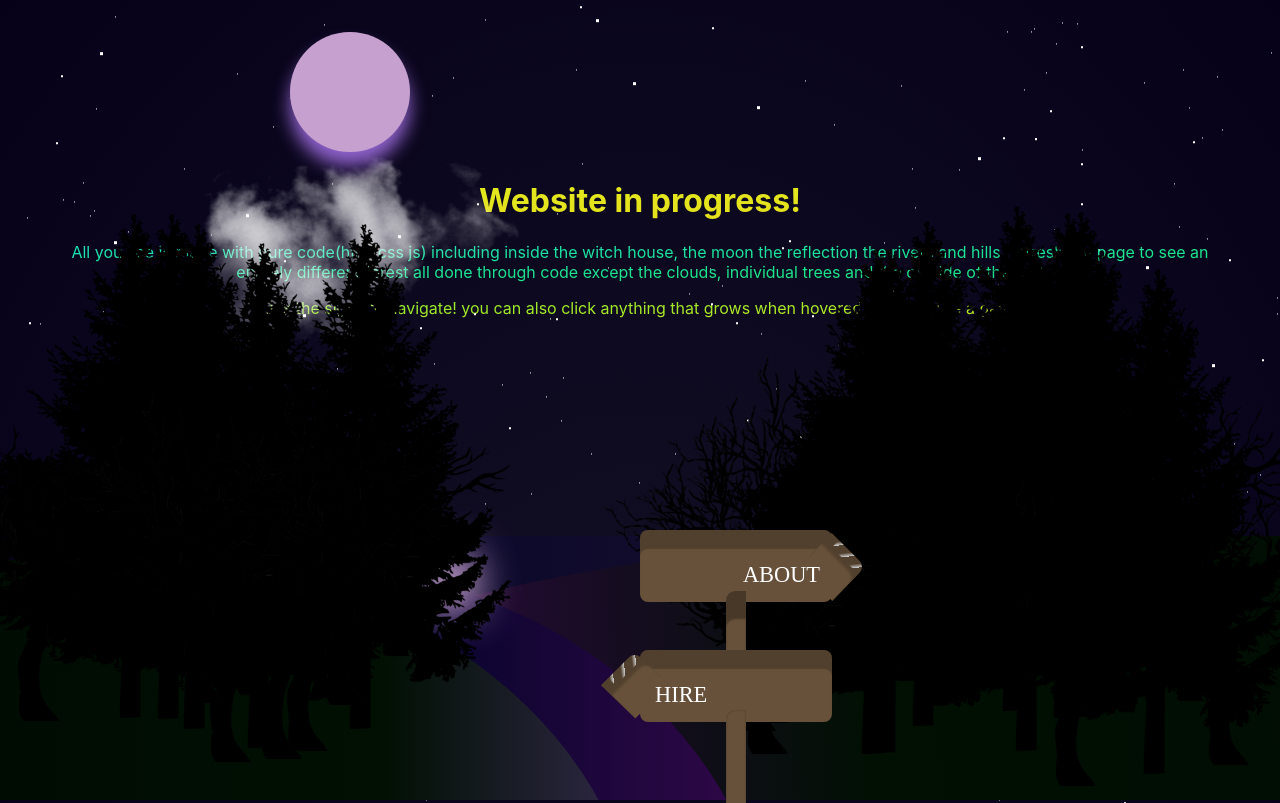
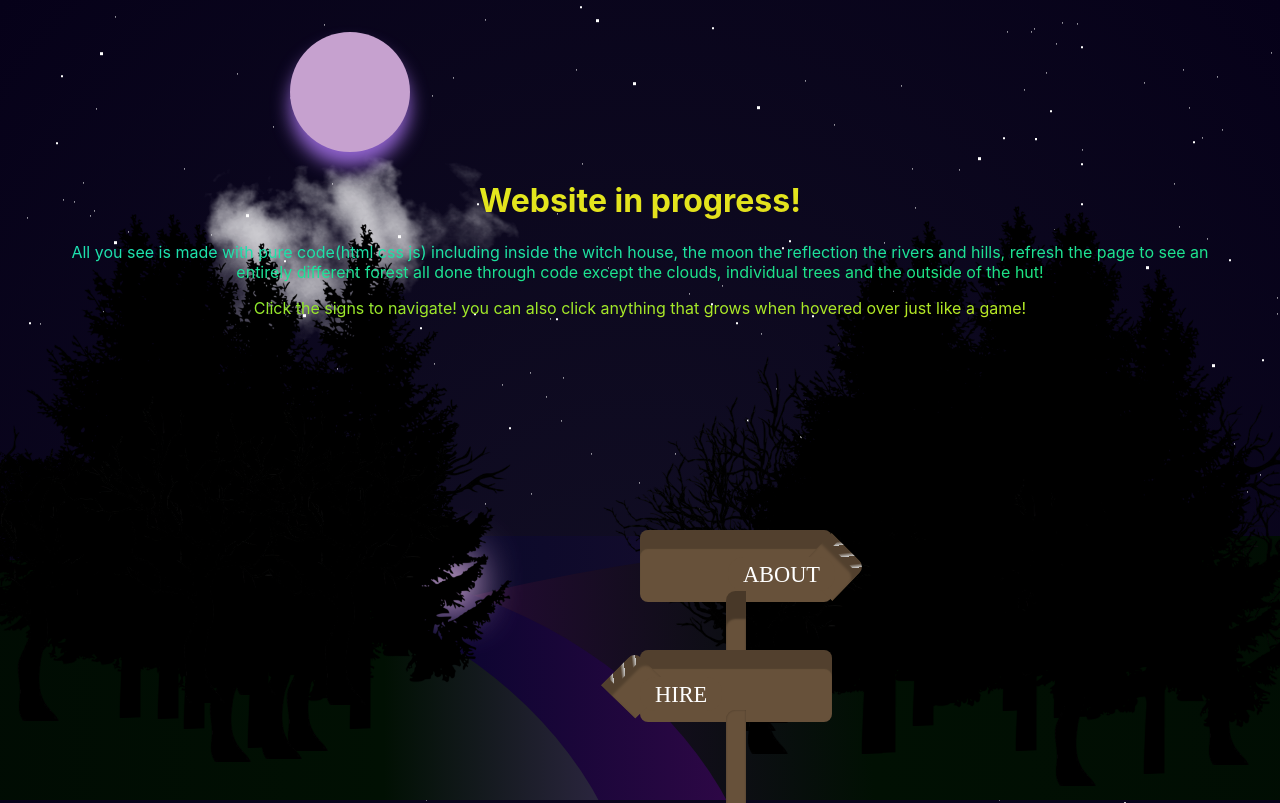
Before and after one commit to PerciusT/WhoAmI, a React (Create React App) app: page / in a window 1280 px wide. Shown: the top 803 px of the page. Built offline with nearby package versions, Linux system fonts and the light colour scheme.

Commit message:
fixed text too

```diff
--- a/src/components/About/front.css
+++ b/src/components/About/front.css
@@ -6,6 +6,7 @@
     right: 5%;
     top:20%;
     text-align: center;
+    z-index:998;
 }
 @media(max-width:450px) {
     .hideOnPhone{
```
Also changed, not shown: 12 other files (tests, documents, lock files or other folders).
